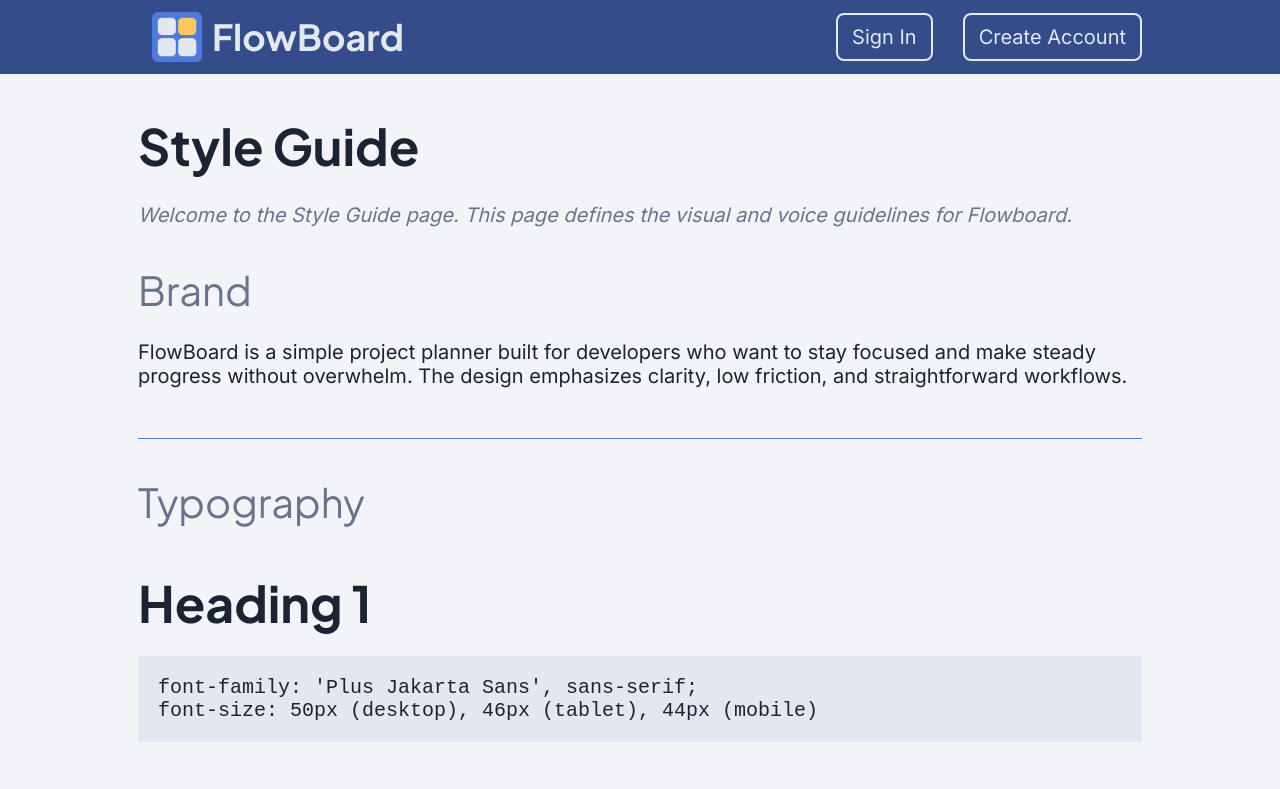
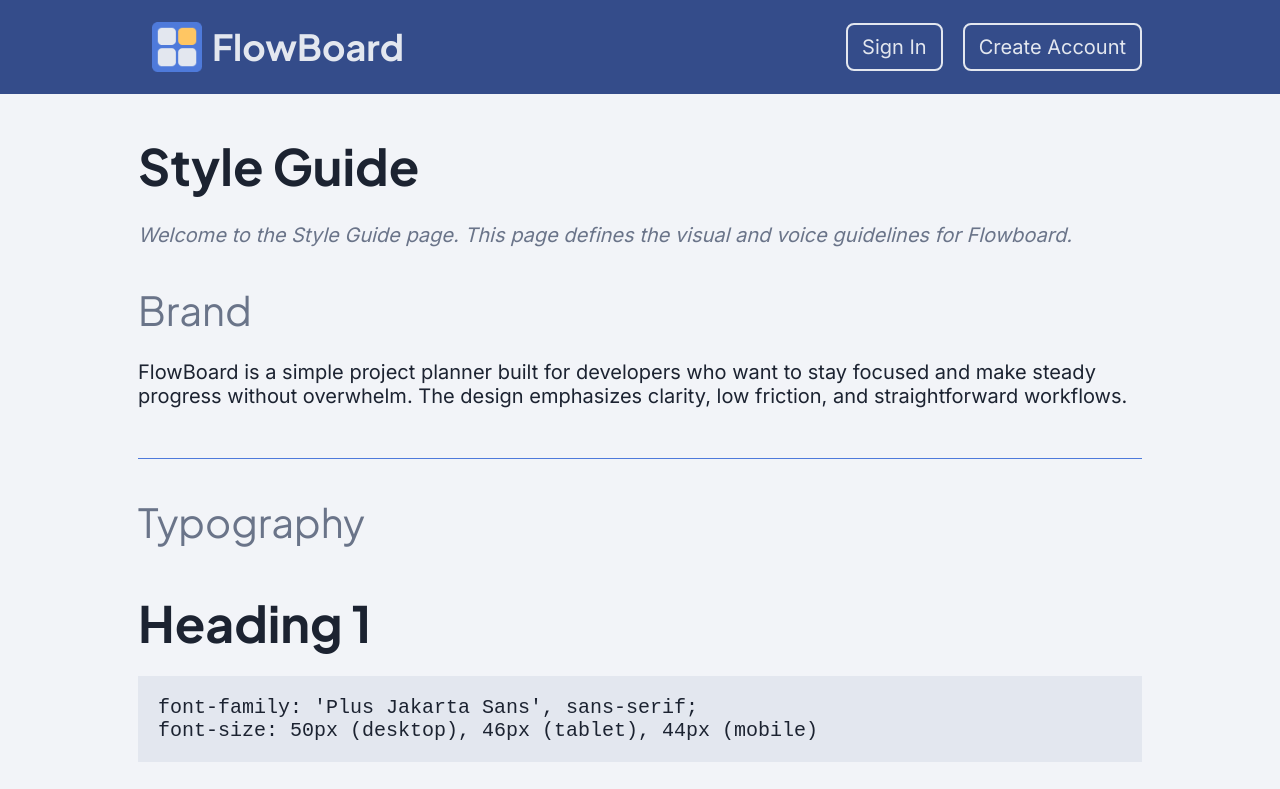
Before and after one commit to notEmmi/FlowBoard, a React (Vite) app in the folder frontend/: page /styleguide in a window 1280 px wide. Shown: the top 789 px of the page. Built offline with nearby package versions, Linux system fonts and the light colour scheme; no server answers.

Commit message:
style: adjust padding and gap in TopNav for improved layout consistency

```diff
--- a/frontend/src/components/TopNav.css
+++ b/frontend/src/components/TopNav.css
@@ -3,13 +3,13 @@
 	flex-direction: row;
 	color: var(--bg-surface);
 	align-items: center;
+	gap: 30px;
 }
 
 .top-nav-container {
 	background-color: var(--ui-sidebar);
 	justify-content: space-between;
-	padding-left: 138px;
-	padding-right: 138px;
+	padding: 10px 138px;
 }
 
 @media(max-width: 768px){
@@ -26,9 +26,8 @@
 	}
 }
 
-
 .top-nav {
-	gap: 30px;
+	gap: 20px;
 }
 
 .top-logo h3 {
@@ -52,11 +51,4 @@
 	color: var(--bg-surface);
 	border-color: var(--bg-surface);
 	width: auto;
-	white-space: nowrap;
 }
-
-@media (max-width: 768px) {
-	.top-nav .btn-ghost {
-		white-space: normal;
-	}
-}
```
